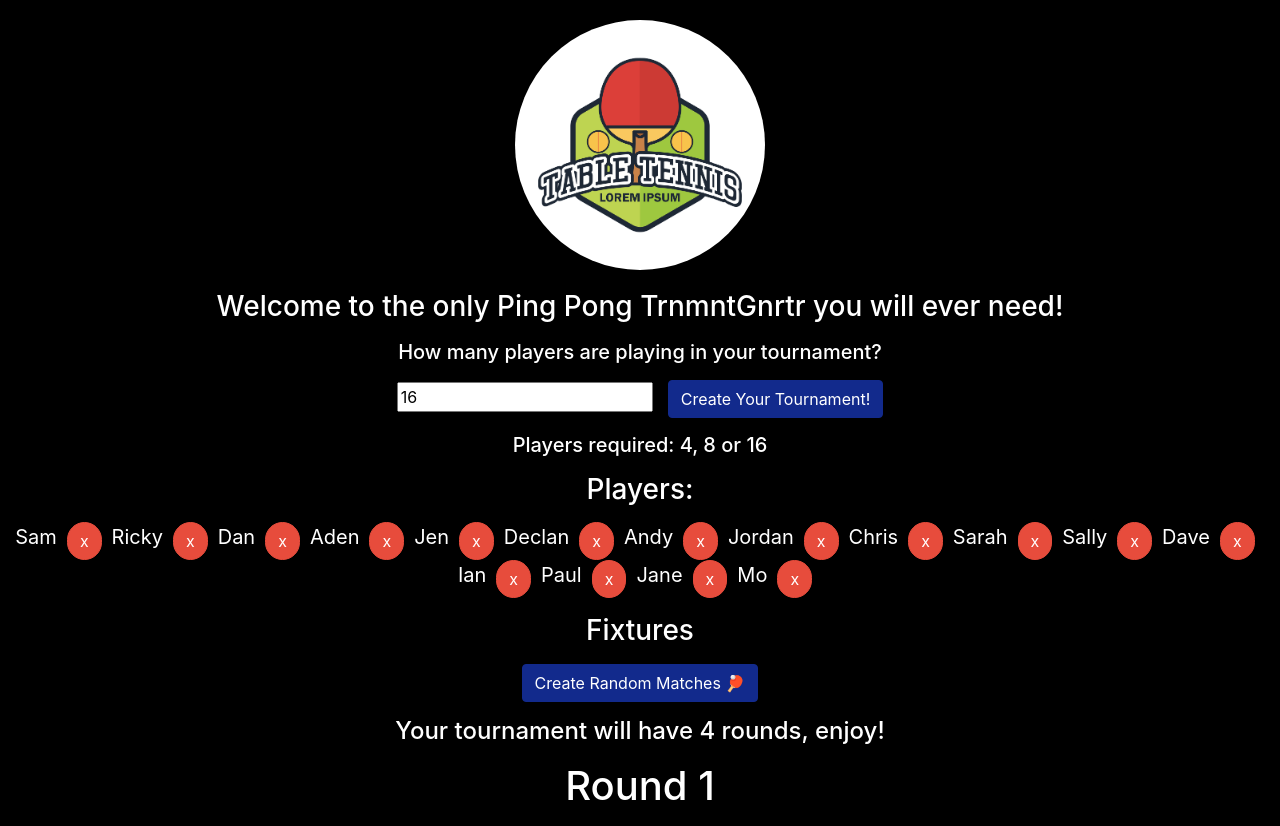
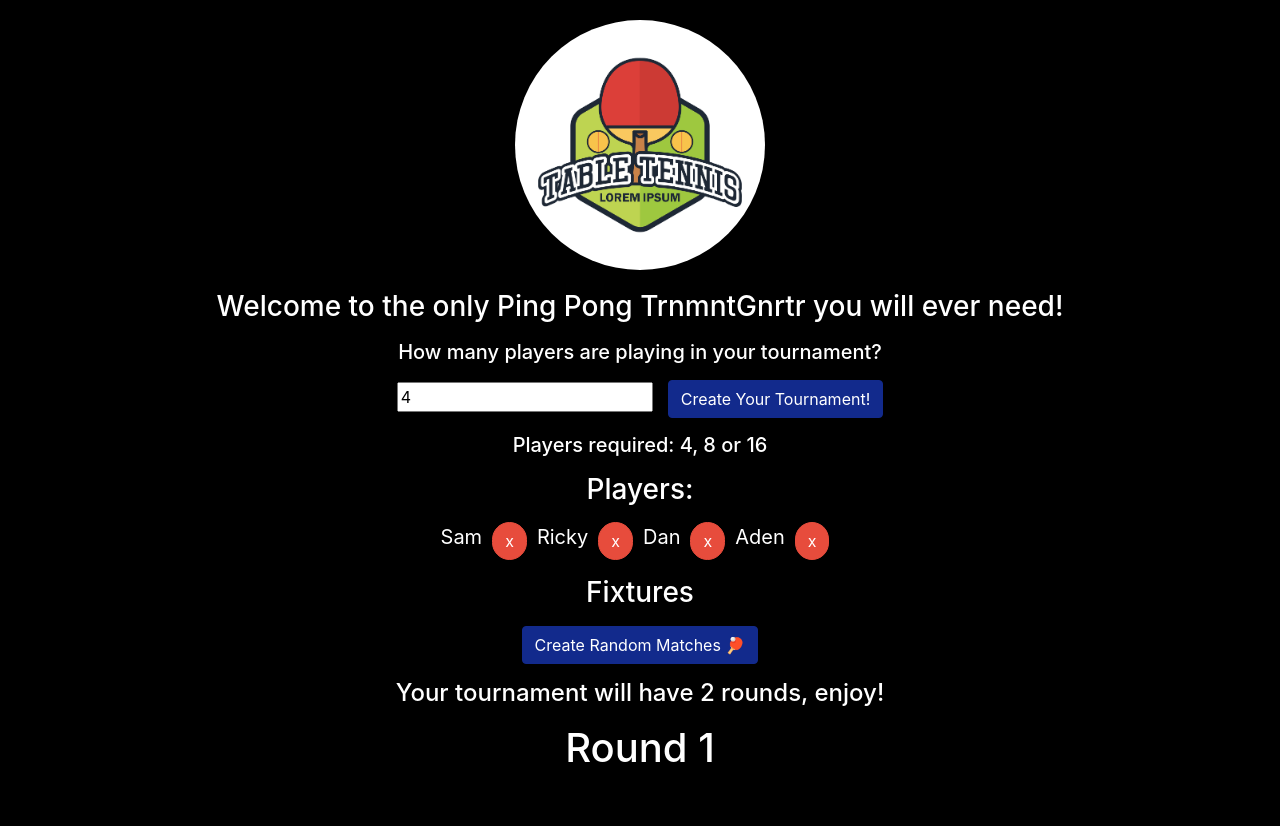
Before and after one commit to sammaggs/ping-pong-app, a React (Create React App) app: page / in a window 1280 px wide. After the commit the page ends 800 px from the top, so only its background shows below. Built offline with nearby package versions, Linux system fonts and the light colour scheme.

Commit message:
bug fixes

```diff
--- a/src/Components/HomePage.js
+++ b/src/Components/HomePage.js
@@ -6,9 +6,8 @@ class HomePage extends Component {
   constructor(props) {
     super(props);
     this.state = {
-      numberOfPlayers: 16,
-      playerNames: ["Sam", "Ricky", "Dan", "Aden", "Jen", "Declan", "Andy", "Jordan", "Chris", "Sarah", "Sally", "Dave", "Ian", "Paul", "Jane", "Mo"],
-      // dummy data for testing.
+      numberOfPlayers: 4, // dummy number for testing
+      playerNames: ["Sam", "Ricky", "Dan", "Aden"], // dummy data for testing.
       playerName: "",
       numberOfPlayersValid: false,
       error: "",
@@ -41,13 +40,13 @@ class HomePage extends Component {
     }
   }
 
-  playerNamesSubmit(e) {
+  playerNamesSubmit(e) { // validates players names, does not allow duplicates or an empty value.
     e.preventDefault();
     let { playerName, playerNames } = this.state;
     let duplicatePlayers = playerNames.includes(playerName);
     let error = duplicatePlayers ? "You already have a player with that name, please include your surname" : null;
     this.setState({
-      playerNames: duplicatePlayers ? [...playerNames] : [...playerNames, playerName],
+      playerNames: duplicatePlayers || playerName == "" ? [...playerNames] : [...playerNames, playerName],
       playerName: "",
       error: error,
       duplicateName: duplicatePlayers ? true : false
@@ -145,4 +144,4 @@ class HomePage extends Component {
 
 export default HomePage;
 
-// ["Sam", "Ricky", "Dan", "Aden", "Jen", "Declan", "Andy", "Jordan", "Sam", "Ricky", "Dan", "Aden", "Jen", "Declan", "Andy", "Jordan"]
+// "Jen", "Declan", "Andy", "Jordan", "Chris", "Sarah", "Sally", "Dave", "Ian", "Paul", "Jane", "Mo"],
--- a/src/Components/Rounds.js
+++ b/src/Components/Rounds.js
@@ -66,7 +66,7 @@ class Rounds extends Component {
 
     return (
       <Fragment>
-        {matches.length === 1 ? <h1>Final Round</h1> : <h1>Round { roundNumber } </h1>}
+        {matches.length == 1 ? <h1>Final Round</h1> : <h1>Round { roundNumber } </h1>}
         {matches.length > 0
           ? matches.map((match, i) => {
               let player1 = match[0];
@@ -94,7 +94,7 @@ class Rounds extends Component {
               );
             })
           : null}
-      {roundFinished ? <Rounds roundNumber={roundNumber + 1} players={winners} /> : null}
+      {roundFinished && matches.length > 1 ? <Rounds roundNumber={roundNumber + 1} players={winners} /> : null}
       </Fragment>
     );
   }
```
Also changed, not shown: 1 other file (tests, documents, lock files or other folders).
